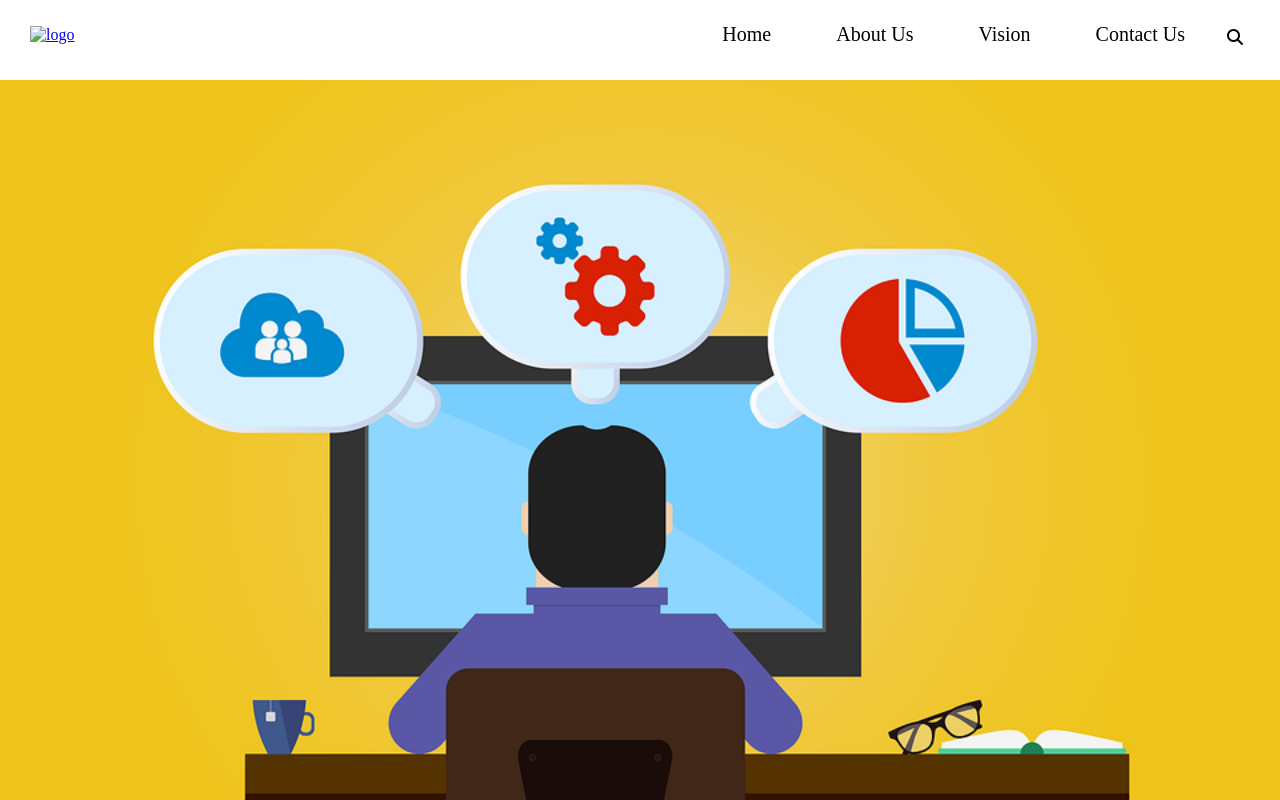
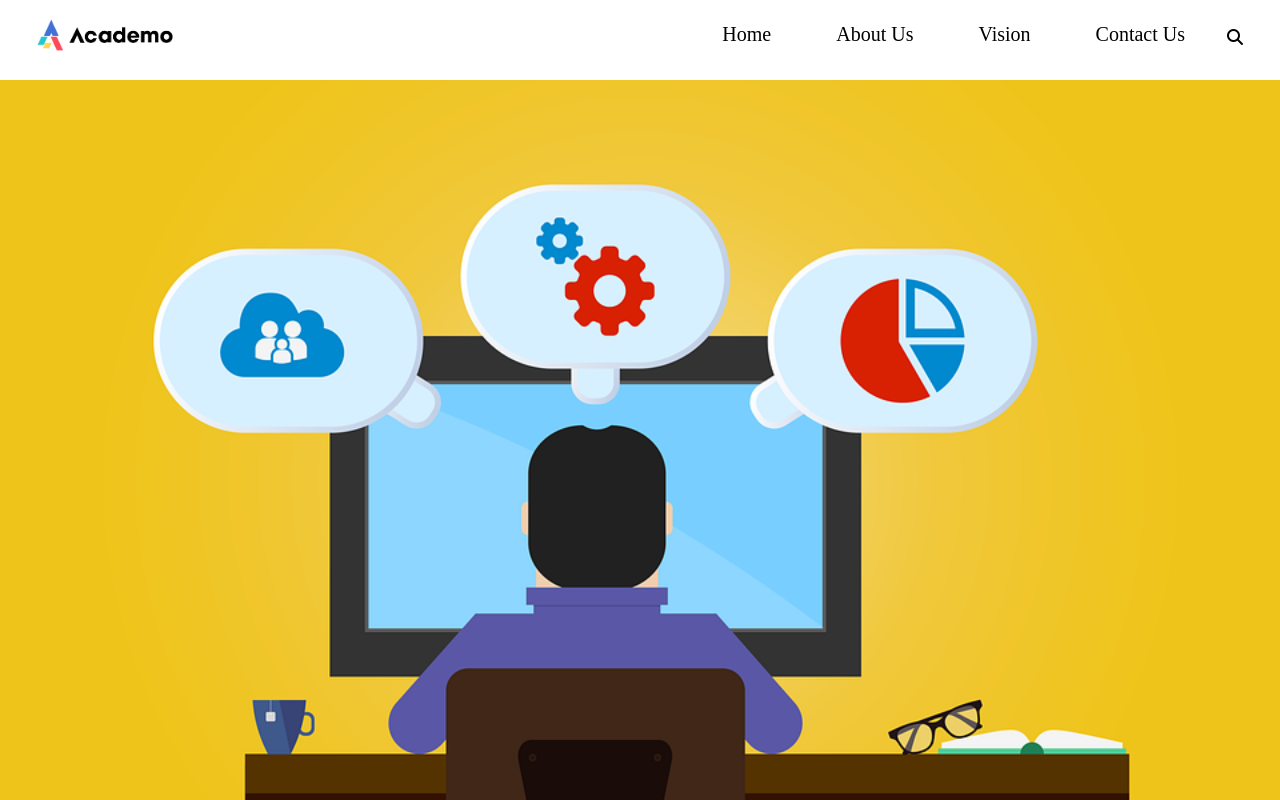
Before and after one commit to Afsaratechy/academo, a plain HTML site: page index.html in a window 1280 px wide. Shown: the top 800 px of the page. Drawn offline with Linux system fonts and the light colour scheme.

Commit message:
Update index.html

```diff
--- a/index.html
+++ b/index.html
@@ -21,7 +21,7 @@
     <nav class="nav">
         <div class="nav-menu flex-row">
             <div class="nav-brand">
-                <a href="#"><img src="./Academo online Attendance/css/resource/Academo_logo.png" alt="logo"></a>
+                <a href="#"><img src="css/resource/Academo_logo.png" alt="logo"></a>
             </div>
             <div class="toggle-collapse">
                 <div class="toggle-icons">
```
